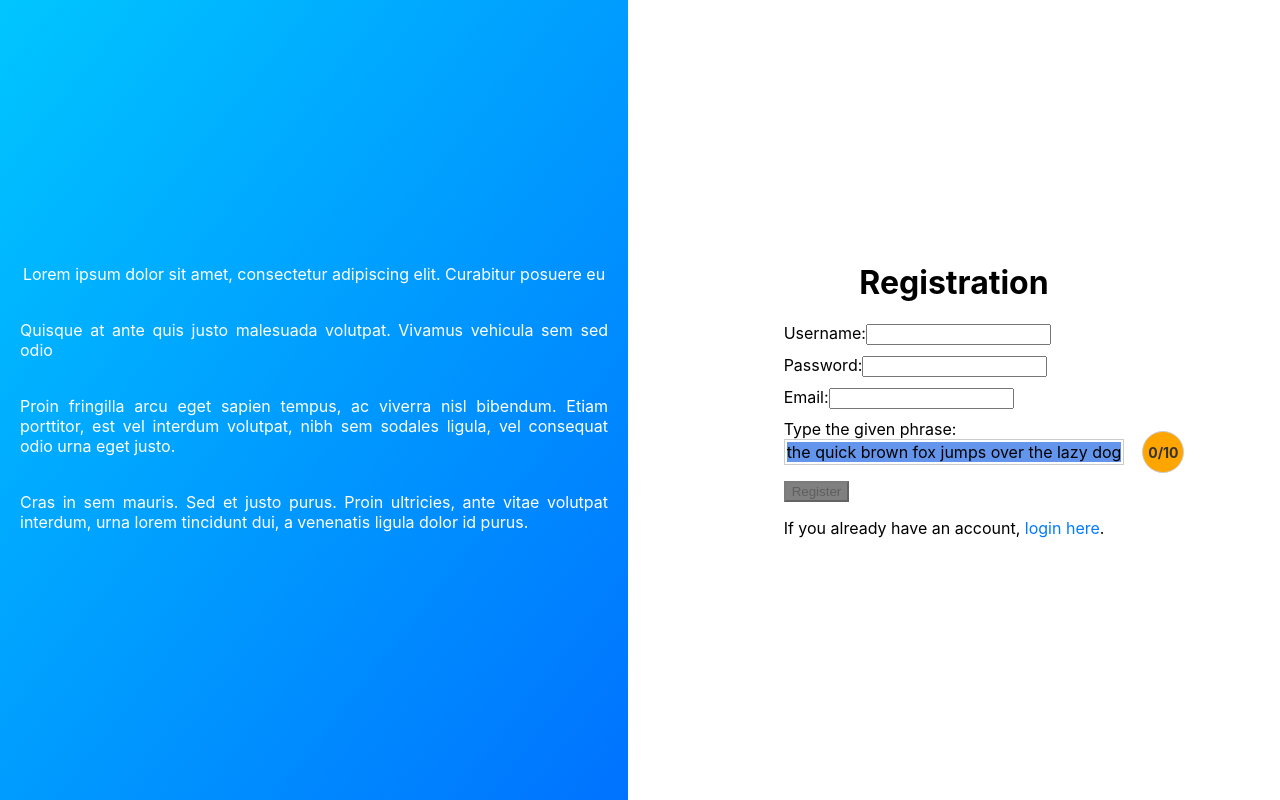
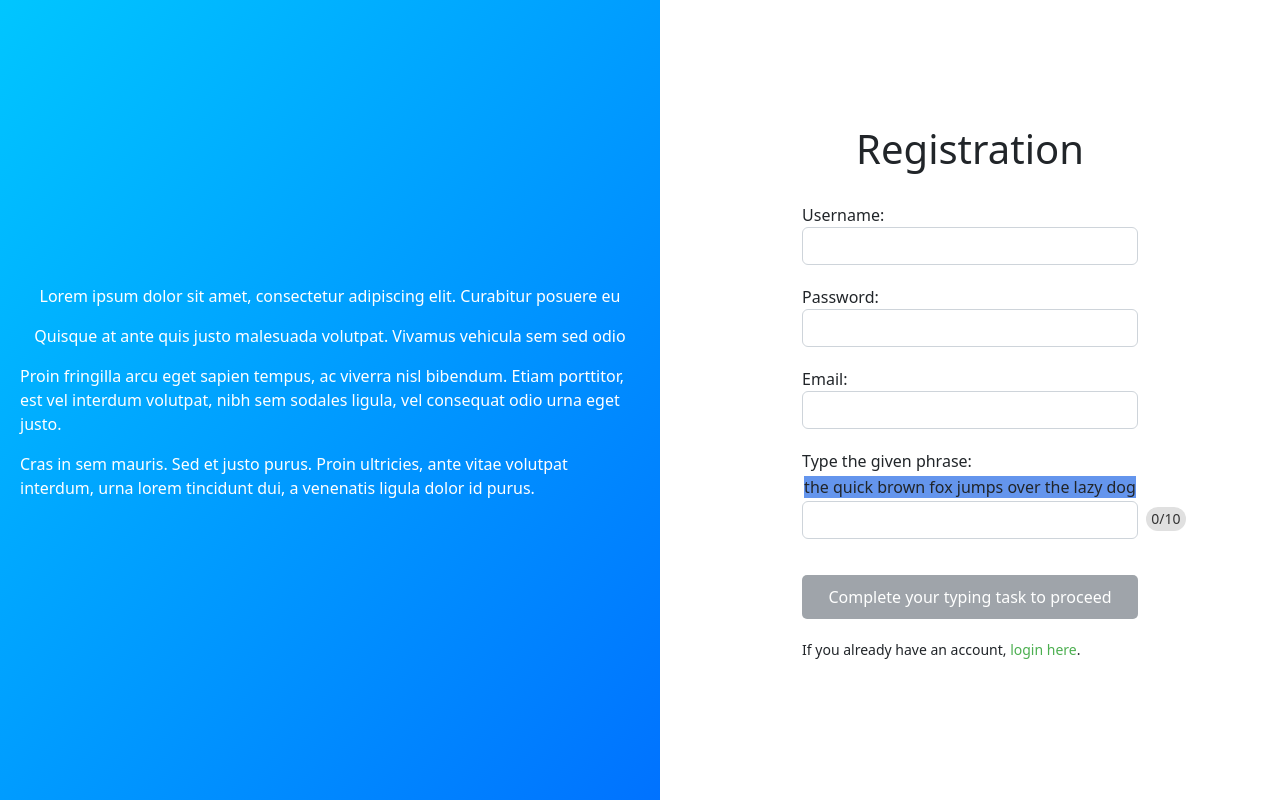
Before and after one commit to jokubasjurk/bakalauras-front, a React (Create React App) app: page / in a window 1280 px wide. Built offline with nearby package versions, Linux system fonts and the light colour scheme.

Commit message:
added styling

```diff
--- a/package.json
+++ b/package.json
@@ -11,6 +11,7 @@
     "@types/react": "^18.2.6",
     "@types/react-dom": "^18.2.4",
     "axios": "^1.4.0",
+    "bootstrap": "^5.2.3",
     "classnames": "^2.3.2",
     "react": "^18.2.0",
     "react-dom": "^18.2.0",
--- a/src/App.tsx
+++ b/src/App.tsx
@@ -1,3 +1,4 @@
+import 'bootstrap/dist/css/bootstrap.min.css';
 import React from 'react';
 import { BrowserRouter as Router, Route, Routes } from 'react-router-dom';
 import LoginPage from "./pages/login/Login";
--- a/src/component/SuccessfulLogin.css
+++ b/src/component/SuccessfulLogin.css
@@ -4,11 +4,11 @@
     align-items: center;
     justify-content: center;
     height: 100vh;
-    background-color: #d4edda;
+    background: linear-gradient(to bottom right, #00c6ff, #0072ff);
 }
 
 .successful-login h1 {
-    color: #155724;
+    color: #ffffff;
     font-size: 3rem;
     margin-bottom: 2rem;
 }
--- a/src/component/TextInput.css
+++ b/src/component/TextInput.css
@@ -4,7 +4,6 @@
 }
 
 .input-placeholder {
-    border: 1px solid #ccc;
     padding: 2px;
     font-family: inherit;
     font-size: inherit;
--- a/src/component/TextInput.tsx
+++ b/src/component/TextInput.tsx
@@ -9,9 +9,10 @@ interface TextInputProps {
     setInputValue: (value: string) => void;
     onSubmit: () => void;
     targetPhrase: string;
+    className: string;
 }
 
-export const TextInput: React.FC<TextInputProps> = ({handleKeyData, name, inputValue, setInputValue, onSubmit, targetPhrase}) => {
+export const TextInput: React.FC<TextInputProps> = ({handleKeyData, name, inputValue, setInputValue, onSubmit, targetPhrase, className}) => {
 
     const handleChange = (event: React.ChangeEvent<HTMLInputElement>) => {
         setInputValue(event.target.value);
@@ -64,6 +65,7 @@ export const TextInput: React.FC<TextInputProps> = ({handleKeyData, name, inputV
 
     return (
         <div className="input-container">
+            <div className="input-placeholder">{renderPhraseWithHighlights()}</div>
             <input
                 type="text"
                 name={name}
@@ -72,9 +74,10 @@ export const TextInput: React.FC<TextInputProps> = ({handleKeyData, name, inputV
                 onKeyDown={handleKeyDown}
                 onKeyUp={handleKeyUp}
                 autoComplete="off"
-                style={{ opacity: 0, position: 'absolute' }}
+                className={className}
+                onPaste={e => e.preventDefault()}
+                // style={{ opacity: 0, position: 'absolute' }}
             />
-            <div className="input-placeholder">{renderPhraseWithHighlights()}</div>
         </div>
     );
 };
--- a/src/pages/login/Login.css
+++ b/src/pages/login/Login.css
@@ -17,18 +17,24 @@
 
 .right-side {
     flex: 1;
-    padding: 2rem;
+    display: flex;
+    flex-direction: column;
+    align-items: center;
+    justify-content: center;
 }
 
 .form-group {
-    margin-bottom: 1rem;
+    display: flex;
+    flex-direction: column;
+    margin-bottom: 20px;
 }
 
 .login-container {
-    width: 100%;
+    width: 30%;
 }
 
 button {
     display: block;
     margin-top: 1rem;
+    width: 50%;
 }
--- a/src/pages/login/Login.tsx
+++ b/src/pages/login/Login.tsx
@@ -22,7 +22,7 @@ const LoginPage: React.FC = () => {
     const navigate = useNavigate();
 
     const phrases = ['the quick brown fox jumps over the lazy dog', 'lazy dog'];
-    const words = ['apple', 'orange'];
+    const words = ['encyclopedia labyrinth zephyr mesmerizing synchronize', 'orange'];
     const targetInput = inputType === 'phrase' ? phrases[0] : words[0];
 
     const handleChange = (event: React.ChangeEvent<HTMLInputElement>) => {
@@ -86,15 +86,15 @@ const LoginPage: React.FC = () => {
                         <form onSubmit={handleSubmit}>
                             <div className="form-group">
                                 <label htmlFor="username">Username:</label>
-                                <input onChange={handleChange} type="text" id="username"
+                                <input className="form-control" onChange={handleChange} type="text" id="username"
                                        name="username" required/>
                             </div>
                             <div className="form-group">
                                 <label htmlFor="password">Password:</label>
-                                <input onChange={handleChange} type="password" id="password"
+                                <input className="form-control" onChange={handleChange} type="password" id="password"
                                        name="password" required/>
                             </div>
-                            <button type="submit">Next</button>
+                            <button className="btn btn-primary" type="submit">Next</button>
                         </form>
                     </div>
                 )}
@@ -102,23 +102,31 @@ const LoginPage: React.FC = () => {
                 {step === 1 && (
                     <div>
                         <h1>Type the given {inputType}:</h1>
-                        <div>
-                            <label>
+                        <div className="form-check form-check-inline">
                             <input
+                                className="form-check-input"
                                 type="radio"
+                                name="inputType"
+                                id="phrase"
                                 value="phrase"
-                                    checked={inputType === 'phrase'}
+                                checked={inputType === "phrase"}
                                 onChange={handleRadioChange}
                             />
+                            <label className="form-check-label" htmlFor="phrase">
                                 Phrase
                             </label>
-                            <label>
+                        </div>
+                        <div className="form-check form-check-inline">
                             <input
+                                className="form-check-input"
                                 type="radio"
+                                name="inputType"
+                                id="word"
                                 value="word"
-                                    checked={inputType === 'word'}
+                                checked={inputType === "word"}
                                 onChange={handleRadioChange}
                             />
+                            <label className="form-check-label" htmlFor="word">
                                 Word
                             </label>
                         </div>
@@ -130,9 +138,13 @@ const LoginPage: React.FC = () => {
                             setInputValue={setInputValue}
                             onSubmit={handlePhraseSubmit}
                             targetPhrase={targetInput}
+                            className={"form-control"}
                         />
-                        <button onClick={handlePhraseSubmit}>Submit {inputType}</button>
+                        <button onClick={handlePhraseSubmit} className="btn btn-primary mt-2">
+                            Submit {inputType}
+                        </button>
                     </div>
+
                 )}
 
                 {step === 2 && (
--- a/src/pages/registration/Registration.css
+++ b/src/pages/registration/Registration.css
@@ -1,4 +1,3 @@
-/* Registration.css */
 .registration-container {
   display: flex;
   height: 100vh;
@@ -20,60 +19,75 @@
   flex: 1;
   display: flex;
   flex-direction: column;
+  align-items: center;
   justify-content: center;
-  align-items: center;
+  /*max-width: 50%;*/
+}
+
+h1 {
+  margin-bottom: 30px;
 }
 
 .form-group {
-  margin-bottom: 10px;
+  display: flex;
+  flex-direction: column;
+  margin-bottom: 20px;
 }
 
-p {
-  margin-bottom: 20px;
-  text-align: justify;
-}
-
-button {
-  cursor: pointer;
-}
-
-/* Registration.css */
 .text-input-wrapper {
   position: relative;
 }
 
 .counter-bubble {
-  display: flex;
-  align-items: center;
-  justify-content: center;
   position: absolute;
-  right: -60px;
-  top: 50%;
-  transform: translateY(-50%);
-  width: 40px;
-  height: 40px;
-  background-color: orange;
-  border-radius: 50%;
-  border: 1px solid #ccc;
+  top: 70%;
+  left: 100%;
+  transform: translate(0, -50%);
+  min-width: 40px;
+  height: 24px;
+  background-color: #e0e0e0;
+  border-radius: 12px;
+  line-height: 24px;
+  text-align: center;
   font-size: 14px;
-  font-weight: bold;
   color: #333;
+  padding: 0 5px;
+  margin-left: 8px;
 }
 
 .counter-bubble.completed {
-  background-color: green;
+  background-color: #4caf50;
+  color: white;
+}
+
+.register-button {
+  width: 100%;
+  border: none;
+  border-radius: 5px;
+  padding: 10px 20px;
+  font-size: 16px;
+  cursor: pointer;
+  transition: background-color 0.3s;
+}
+
+.register-button:hover {
+  background-color: #00aafe;
+}
+
+.register-button:disabled {
+  cursor: not-allowed;
 }
 
 .login-redirect {
-  margin-top: 1rem;
+  margin-top: 20px;
+  font-size: 14px;
 }
 
 .login-redirect a {
-  color: #007bff;
+  color: #4caf50;
   text-decoration: none;
 }
 
 .login-redirect a:hover {
-  color: #0056b3;
   text-decoration: underline;
 }
--- a/src/pages/registration/Registration.tsx
+++ b/src/pages/registration/Registration.tsx
@@ -92,16 +92,15 @@ const Registration: React.FC<RegistrationProps> = () => {
                 <form onSubmit={handleSubmit}>
                     <div className="form-group">
                         <label htmlFor="username">Username:</label>
-                        <input onChange={handleChange} type="text" id="username" name="username"/>
+                        <input onChange={handleChange} type="text" id="username" name="username" className="form-control" required/>
                     </div>
                     <div className="form-group">
                         <label htmlFor="password">Password:</label>
-                        <input onChange={handleChange} type="password" id="password"
-                               name="password"/>
+                        <input onChange={handleChange} type="password" id="password" name="password" className="form-control" required/>
                     </div>
                     <div className="form-group">
                         <label htmlFor="email">Email:</label>
-                        <input onChange={handleChange} type="email" id="email" name="email"/>
+                        <input onChange={handleChange} type="email" id="email" name="email" className="form-control" required/>
                     </div>
                     <div className="form-group">
                         <label>Type the given phrase:</label>
@@ -113,15 +112,18 @@ const Registration: React.FC<RegistrationProps> = () => {
                                 setInputValue={setInputValue}
                                 onSubmit={handlePhraseSubmit}
                                 targetPhrase="the quick brown fox jumps over the lazy dog"
+                                className="form-control"
                             />
                             <div className={classNames("counter-bubble", {completed: counter >= 10})}>
                                 {counter}/10
                             </div>
                         </div>
                     </div>
-                    <button type="submit" disabled={!isSubmitEnabled}
-                            style={{backgroundColor: isSubmitEnabled ? 'green' : 'gray'}}>
-                        Register
+                    <button type="submit"
+                            disabled={!isSubmitEnabled}
+                            className={classNames(isSubmitEnabled ? "btn btn-primary" : "btn btn-secondary", "register-button")}
+                    >
+                        {isSubmitEnabled ? "Register" : "Complete your typing task to proceed"}
                     </button>
                     <p className="login-redirect">
                         If you already have an account, <Link to="/login">login here</Link>.
```
Lines whose indentation alone changed are shown as unchanged.
